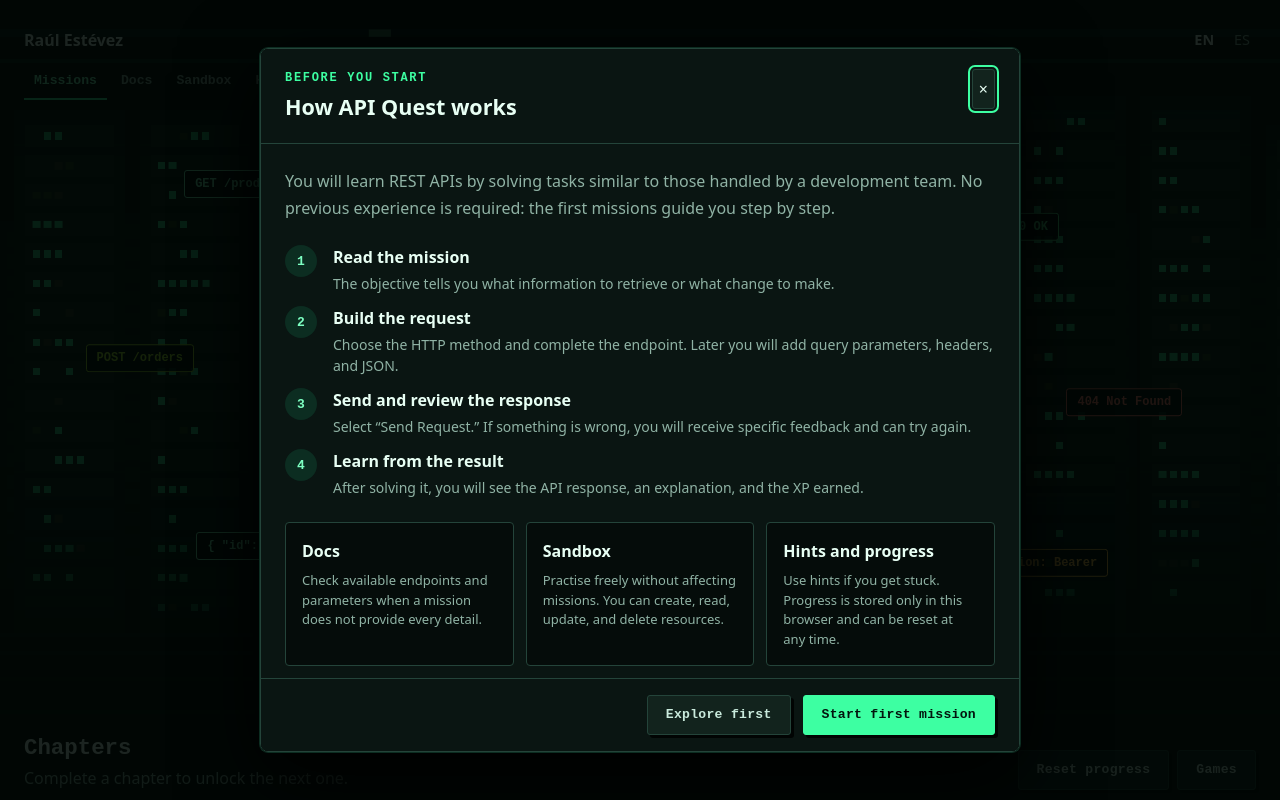
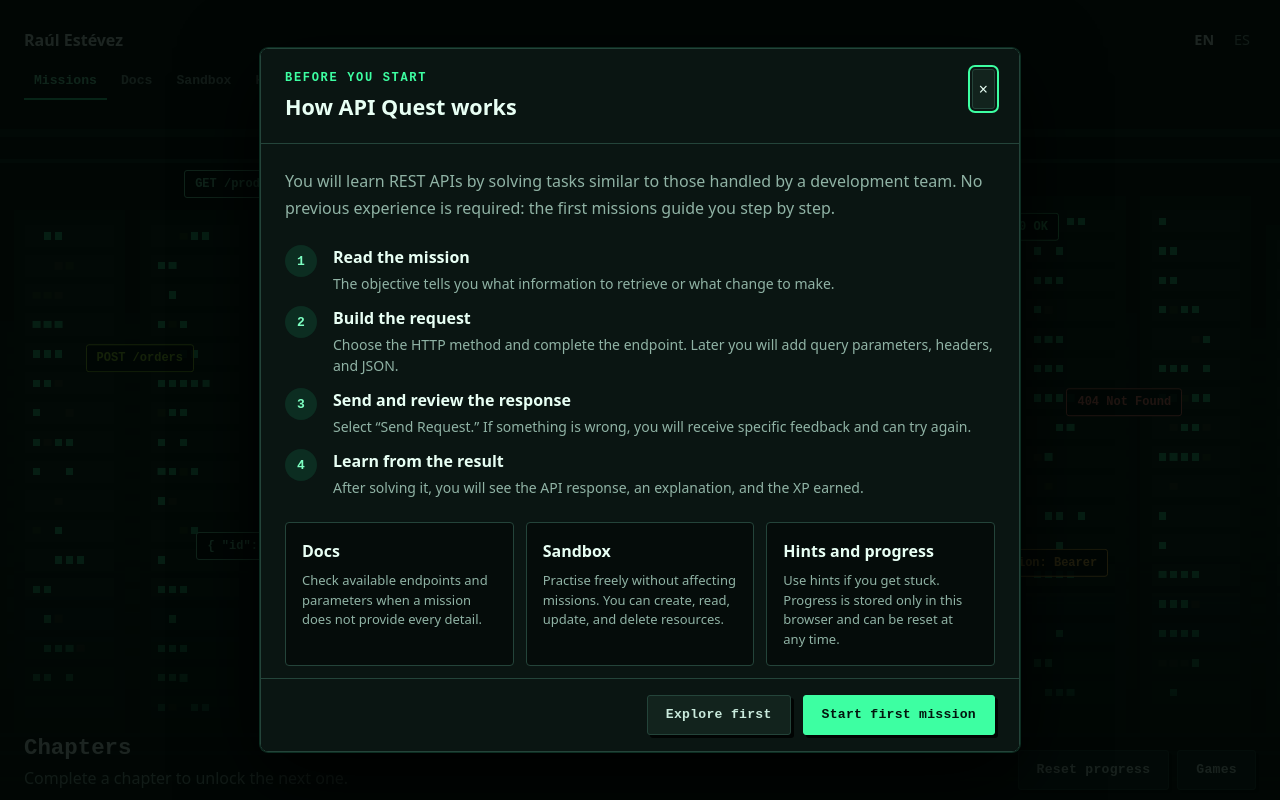
Before and after one commit to RaulEstevezA/API_Quest, a React (Vite) app: page / in a window 1280 px wide. Shown: the top 800 px of the page. Built offline with nearby package versions, Linux system fonts and the light colour scheme.

Commit message:
fix: start the background scene below the website header

```diff
--- a/src/styles/backdrop.css
+++ b/src/styles/backdrop.css
@@ -1,21 +1,22 @@
 /*
- * Background art of the game (ui/art/Backdrop.tsx). A gradient mask fades it into the
- * page at the bottom and darkens the top, so that the website header keeps its contrast
- * over the scene. Other screens dim it further, because players read there.
+ * Background art of the game (ui/art/Backdrop.tsx). It starts below the header and the
+ * game navigation, so that nothing crosses them and the website header keeps its
+ * contrast. A gradient mask fades it into the page, and screens other than the initial
+ * menu dim it further, because players read there.
  */
 
 .backdrop {
   position: absolute;
   z-index: -1;
-  top: 0;
+  top: 100px;
   left: 0;
   width: 100%;
   height: min(70vh, 560px);
   overflow: hidden;
   opacity: 0.32;
   pointer-events: none;
-  -webkit-mask-image: linear-gradient(to bottom, rgba(0, 0, 0, 0.45), #000 22%, #000 62%, transparent);
-  mask-image: linear-gradient(to bottom, rgba(0, 0, 0, 0.45), #000 22%, #000 62%, transparent);
+  -webkit-mask-image: linear-gradient(to bottom, transparent, #000 6%, #000 62%, transparent);
+  mask-image: linear-gradient(to bottom, transparent, #000 6%, #000 62%, transparent);
   transition: opacity 0.3s ease;
 }
 
```
